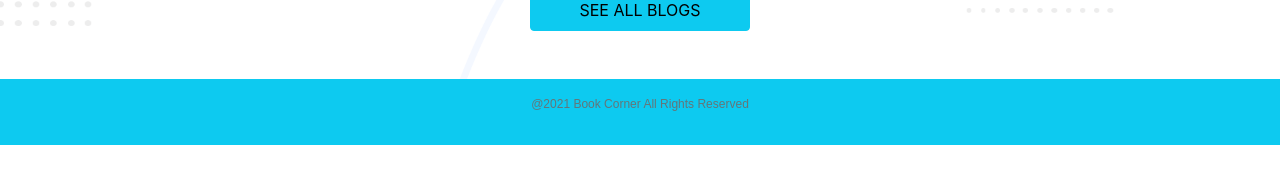
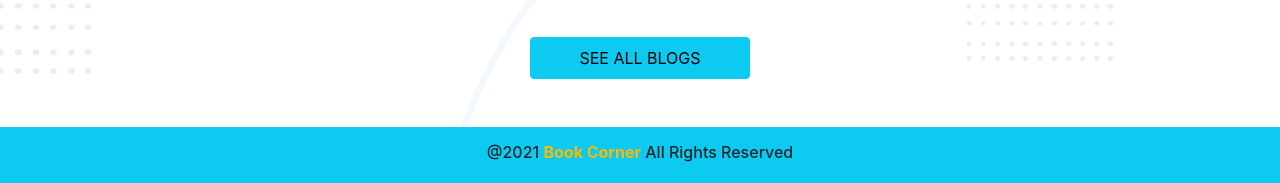
Before and after one commit to hanif365/bookcorner, a React (Create React App) app: page / in a window 1280 px wide. Shown: the part 1406-1589 px from the top of the page. Before the commit the page ends 1551 px from the top, so only its background shows below. Built offline with nearby package versions, Linux system fonts and the light colour scheme; no server answers.

Commit message:
footer update

```diff
--- a/src/components/Home/BookList/BookList.js
+++ b/src/components/Home/BookList/BookList.js
@@ -17,7 +17,7 @@ const BookList = () => {
             })
     }, [])
     return (
-        <div className="book-list-container">
+        <div className="book-list-container mb-5">
             <div className="container py-5">
                 <h1 className="text-center">BOOK LIST</h1>
                 <div className="d-flex justify-content-between flex-wrap">
--- a/src/components/Shared/Footer/Footer.css
+++ b/src/components/Shared/Footer/Footer.css
@@ -0,0 +1,4 @@
+.text-colorful{
+    color: rgb(253, 186, 2);
+    font-weight: 700;
+}
--- a/src/components/Shared/Footer/Footer.js
+++ b/src/components/Shared/Footer/Footer.js
@@ -3,8 +3,8 @@ import './Footer.css'
 
 const Footer = () => {
     return (
-        <div className="bg-info py-3 text-center">
-            <p>@2021 Book Corner All Rights Reserved</p>
+        <div className="bg-info py-3  d-flex align-items-center justify-content-center">
+            <h6>@2021 <span className="text-colorful">Book Corner</span> All Rights Reserved</h6>
         </div>
     );
 };
```
Also changed, not shown: 1 other file (tests, documents, lock files or other folders).
